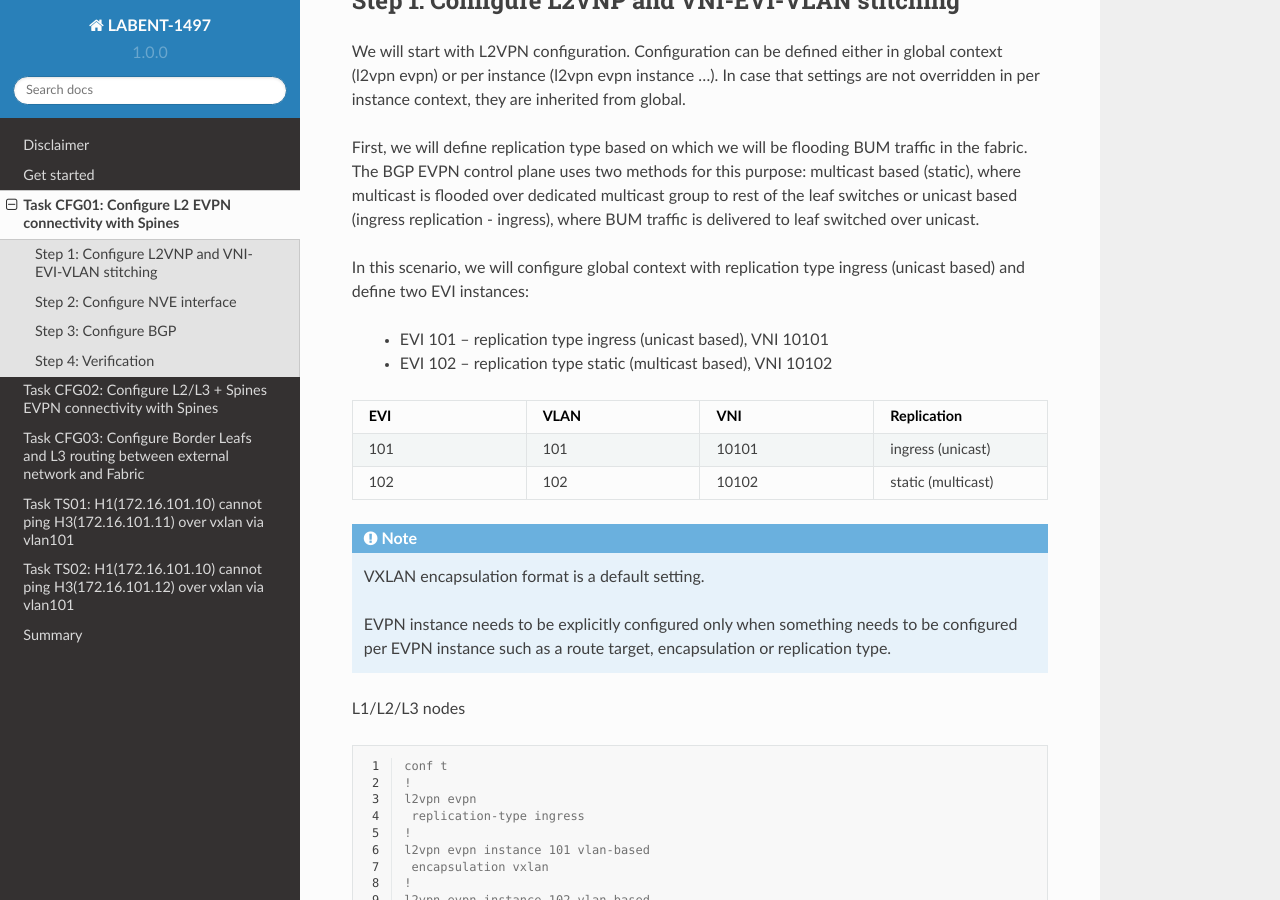
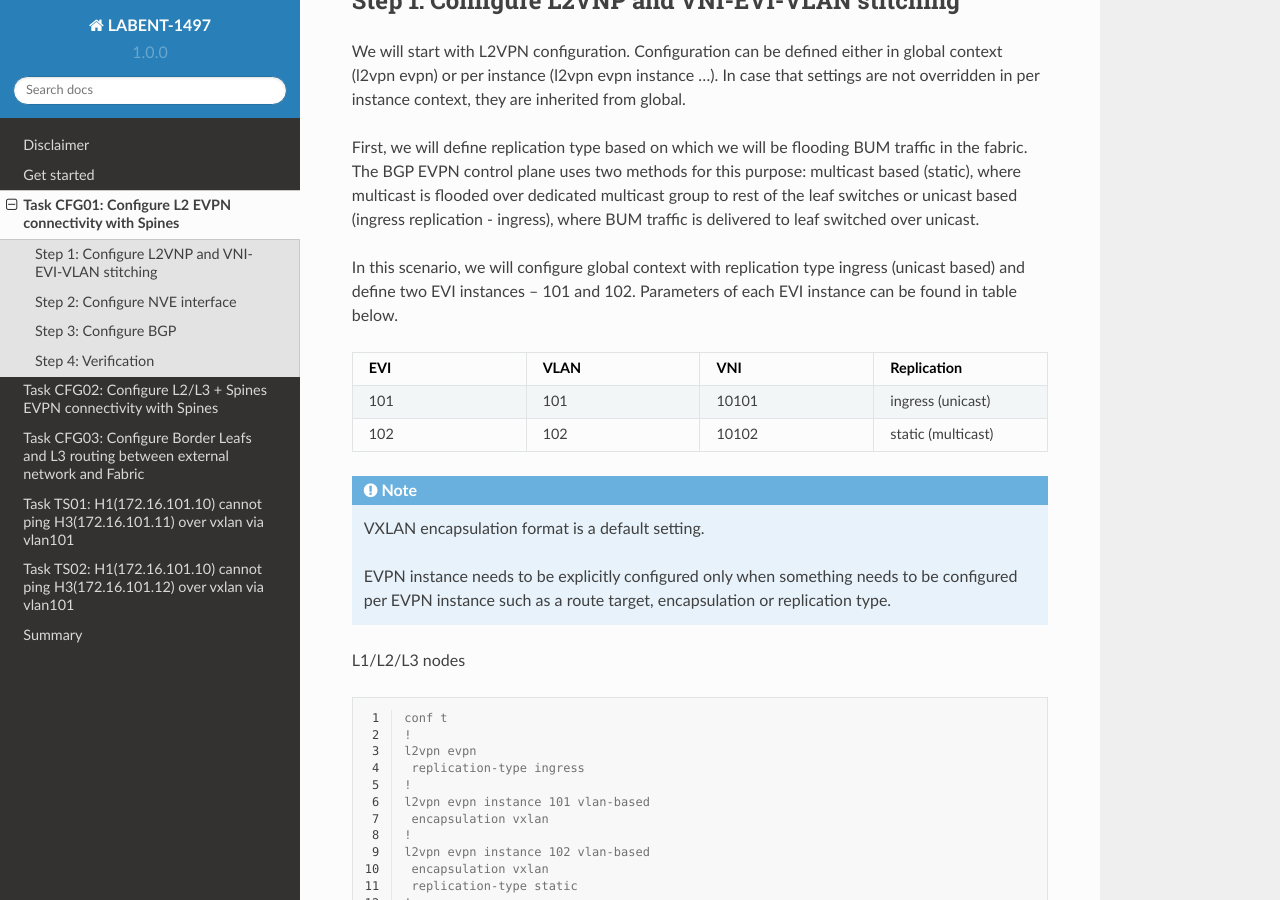
Before and after one commit to dvishchu/labent-1497, a Sphinx documentation site: the page built from docs/source/task_01.rst, in a window 1280 px wide and 900 px high, scrolled down 531 px. Built offline with Sphinx 7.4.7 and the Read the Docs theme 2.0.0, drawn with Linux system fonts in a browser that asks for light colours.

Commit message:
Updating task01

```diff
--- a/docs/source/task_01.rst
+++ b/docs/source/task_01.rst
@@ -16,10 +16,7 @@ We will start with L2VPN configuration. Configuration can be defined either in g
 
 First, we will define replication type based on which we will be flooding BUM traffic in the fabric. The BGP EVPN control plane uses two methods for this purpose: multicast based (static), where multicast is flooded over dedicated multicast group to rest of the leaf switches or unicast based (ingress replication - ingress), where BUM traffic is delivered to leaf switched over unicast.
 
-In this scenario, we will configure global context with replication type ingress (unicast based) and define two EVI instances:
-
-    * EVI 101 – replication type ingress (unicast based), VNI 10101
-    * EVI 102 – replication type static (multicast based), VNI 10102
+In this scenario, we will configure global context with replication type ingress (unicast based) and define two EVI instances – 101 and 102. Parameters of each EVI instance can be found in table below.
 
 .. list-table::
     :widths: 25 25 25 25
```
